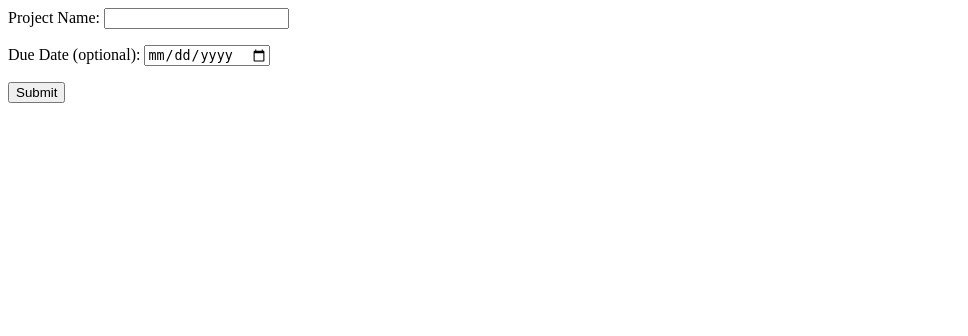
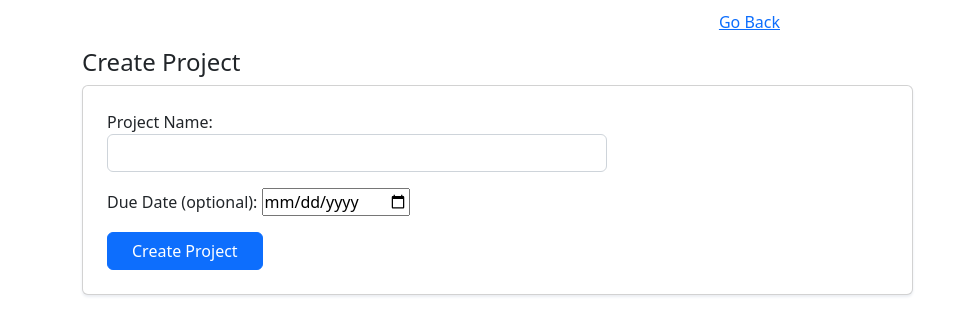
Before and after one commit to d0ugherty/senior-project-group, a Django app: page /create_project/ in a window 1280 px wide. Shown: the top 336 px of the page, without its empty margins (0-968 px from the left). Run offline with Django 3.2, Linux system fonts and the light colour scheme; some libraries are stand-ins or nearby versions.

Commit message:
changed create project and changed button names.

```diff
--- a/walrus/walrus/templates/add_task.html
+++ b/walrus/walrus/templates/add_task.html
@@ -48,7 +48,7 @@
         {% csrf_token %}
         {{ form.as_p }}
 
-        <input type="Submit"  class = "btn btn-primary px-4" value="submit Update" >
+        <input type="Submit"  class = "btn btn-primary px-4" value="Create Task" >
 
     </form>
     </div>
--- a/walrus/walrus/templates/create_project.html
+++ b/walrus/walrus/templates/create_project.html
@@ -1,5 +1,97 @@
-<form method="POST">
+
+<html>
+
+{% load static %}
+<html lang="en"><head>
+  <meta charset="utf-8">
+
+  <meta name="viewport" content="width=device-width, initial-scale=1">
+  <link rel="stylesheet" href="{% static '/css/home_page.css' %}">
+  <link href="https://cdn.jsdelivr.net/npm/bootstrap@5.2.0/dist/css/bootstrap.min.css" rel="stylesheet">
+
+  </head>
+  <body style="">
+  <link rel="stylesheet" href="https://cdnjs.cloudflare.com/ajax/libs/MaterialDesign-Webfont/7.2.96/css/materialdesignicons.min.css" integrity="sha512-LX0YV/MWBEn2dwXCYgQHrpa9HJkwB+S+bnBpifSOTO1No27TqNMKYoAn6ff2FBh03THAzAiiCwQ+aPX+/Qt/Ow==" crossorigin="anonymous" referrerpolicy="no-referrer">
+  <link rel="stylesheet" href="{% static '/css/edit_task.css' %}">
+
+
+  <form method="POST">
     {% csrf_token %}
-    {{ form.as_p }}
-    <button> Submit </button>
-</form>
+
+  <div class="container">
+  <div class="row">
+  <div class="col-xl-9">
+  <div class="card-body pb-0">
+  <div class="row align-items-center">
+  <div class="col-md-9">
+  <div class="ms-3">
+  <div class="row my-4">
+  <div class="col-md-12">
+  <div>
+    <a href="{% url 'home' %}" class="back_button">Go Back</a>
+  </div>
+  </div>
+  </div>
+  </div>
+  </div>
+  </div>
+  </div>
+  <h4>Create Project</h4>
+
+  <div class="card">
+    <div class="tab-content p-4">
+    <div class="tab-pane active show" id="projects-tab" role="tabpanel">
+    <div class="d-flex align-items-center">
+    <div class="flex-1">
+
+      <form method="POST">
+        {% csrf_token %}
+        {{ form.as_p }}
+
+        <input type="Submit"  class = "btn btn-primary px-4" value="Create Project" >
+
+    </form>
+    </div>
+    </div>
+    </div>
+    </div>
+
+  </form>
+
+
+
+    </div>
+</div>
+</div>
+</div>
+</div>
+
+
+    </div>
+    </div>
+
+  </div>
+  </div>
+
+  </div>
+  </div>
+  </div>
+  </div>
+  </div>
+
+  </ul>
+  </div>
+  </div>
+
+  </div>
+  </div>
+  </div>
+  </div>
+ </script><script src="https://code.jquery.com/jquery-1.10.2.min.js"></script>
+  <script src="https://cdn.jsdelivr.net/npm/bootstrap@5.2.0/dist/js/bootstrap.bundle.min.js"></script>
+  <script type="text/javascript">
+  </script>
+  </form>
+  </body></html>
+</body>
+</html>
--- a/walrus/walrus/templates/edit_task.html
+++ b/walrus/walrus/templates/edit_task.html
@@ -47,7 +47,7 @@
         {% csrf_token %}
         {{ form.as_p }}
 
-        <input type="Submit"  class = "btn btn-primary px-4" value="submit Update" >
+        <input type="Submit"  class = "btn btn-primary px-4" value="Complete Edit" >
 
     </form>
     </div>
```
